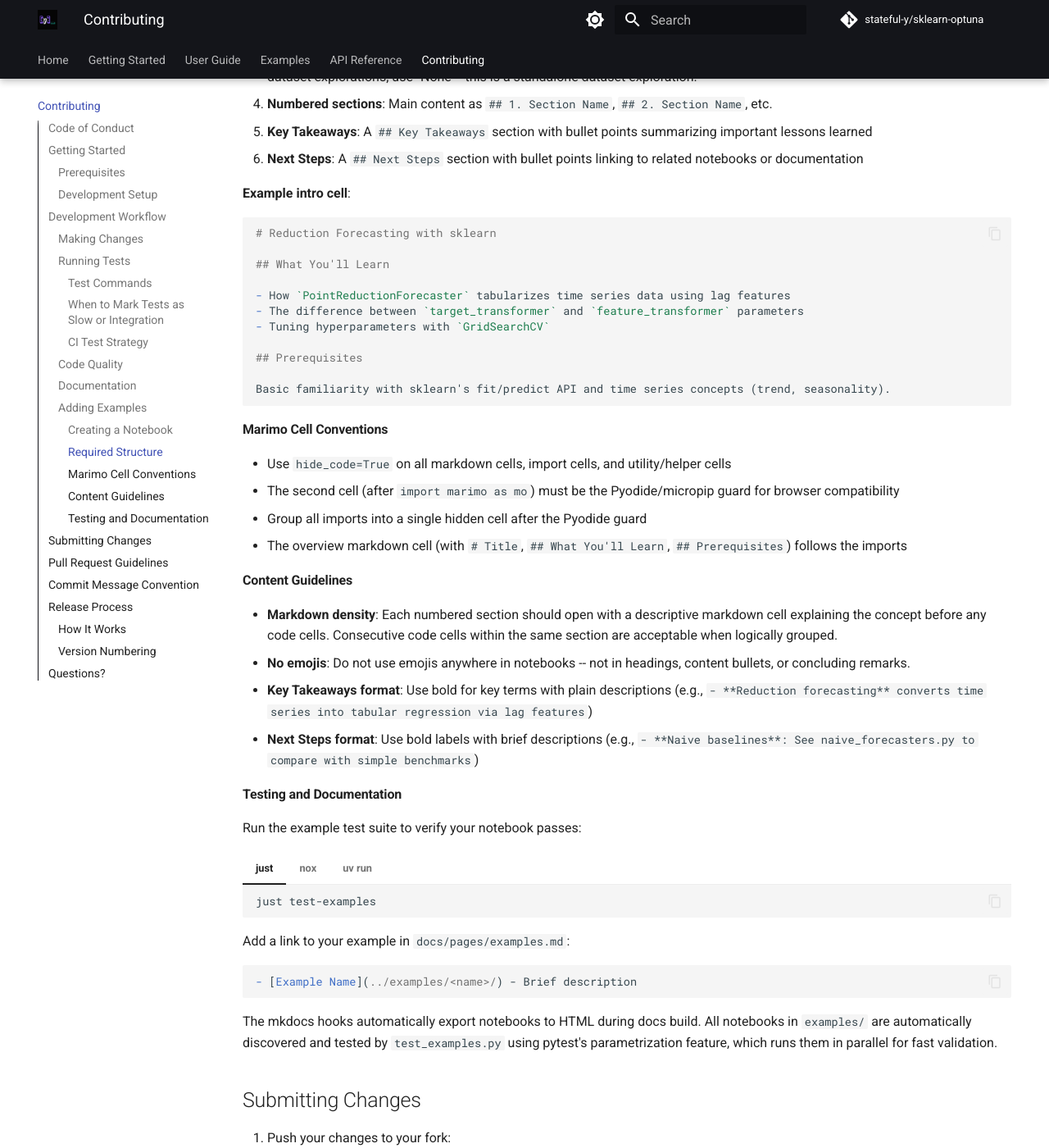
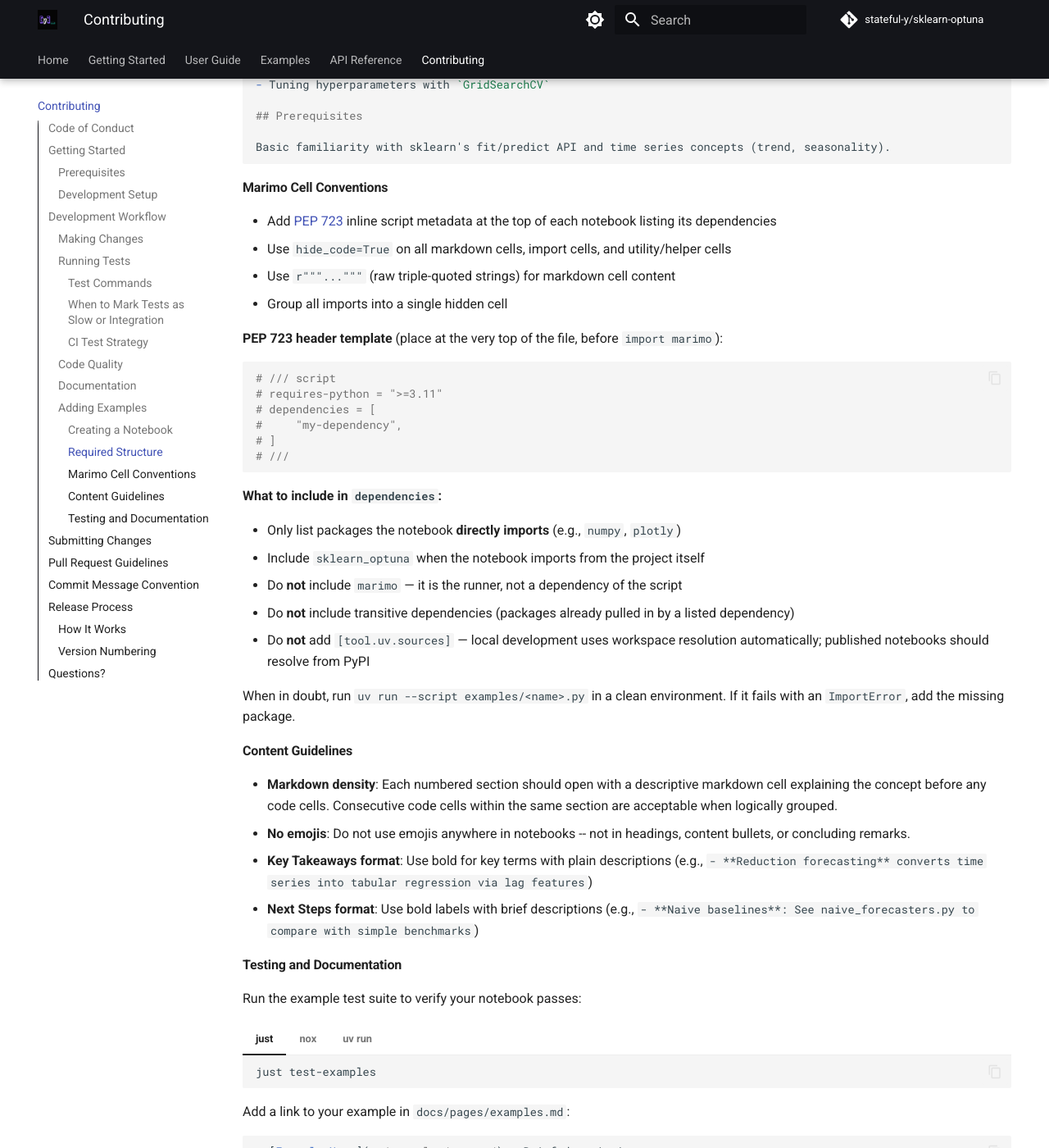
Before and after one commit to stateful-y/sklearn-optuna, an MkDocs documentation site: the page built from docs/pages/contributing.md, in a window 1280 px wide and 1400 px high, scrolled down 6425 px. Shown: the whole window at 82% size. Built offline with MkDocs 1.6.1 and Material for MkDocs 9.7.7, drawn with Linux system fonts in a browser that asks for light colours; comment, search, counter and statistics services are not loaded; some of the changed text lies outside the part shown.

Commit message:
feat: replace WASM export with PEP 723 notebooks and marimo.app playground links (#14)
* feat: replace WASM export with PEP 723 notebooks and marimo.app playground links

- Remove html-wasm export from docs/hooks.py; export HTML-only with --no-sandbox
- Add marimo.app playground URL resolution for [Open in marimo] links
- Use READTHEDOCS_GIT_COMMIT_HASH for correct PR preview links on RTD
- Switch notebook discovery from glob to recursive rglob
- Fail docs build on notebook cell execution errors
- Add PEP 723 inline script metadata to all example notebooks
- Remove pyodide/micropip cell from all example notebooks
- Update contributing guide with PEP 723 dependency conventions
- Install examples group in build_docs/serve_docs nox sessions

* minor fix

Signed-off-by: Guillaume Tauzin <4648633+gtauzin@users.noreply.github.com>

* Linting

Signed-off-by: Guillaume Tauzin <4648633+gtauzin@users.noreply.github.com>

---------

Signed-off-by: Guillaume Tauzin <4648633+gtauzin@users.noreply.github.com>

````diff
--- a/.copier-answers.yml
+++ b/.copier-answers.yml
@@ -1,7 +1,7 @@
 # This file is used by Copier to track the template version
 # and enable template updates in generated projects
 
-_commit: fdb4552a1ec1bc4eb78639a915006609cc9e2ded
+_commit: d439e067d6a4a123dc84d1c27642e2cd03356d67
 _src_path: gh:stateful-y/python-package-copier
 author_email: gtauzin@stateful-y.io
 author_name: Guillaume Tauzin
--- a/docs/pages/contributing.md
+++ b/docs/pages/contributing.md
@@ -205,7 +205,6 @@
     ```bash
     uvx nox -s test
     ```
-
 Run example notebook tests:
 
 === "just"
@@ -228,7 +227,6 @@
 
 This runs all notebooks in the `examples/` directory as Python scripts in parallel using pytest-xdist (`-n auto`). Each notebook is executed non-interactively to validate it runs without errors.
 
-
 #### When to Mark Tests as Slow or Integration
 
 Mark your tests appropriately to help maintain fast feedback during development:
@@ -244,12 +242,10 @@
   - Test multiple components working together
   - Require complex setup or teardown
   - Exercise end-to-end workflows
-
 - `@pytest.mark.example` is used in `tests/test_examples.py` to:
   - Validate example notebooks execute without errors
   - Run notebooks in the `examples/` directory
   - Test interactive documentation and tutorials
-
 
 Example:
 
@@ -406,28 +402,13 @@
    - **Key Takeaways**: Bullet points summarizing important lessons
    - **Next Steps**: Links to related notebooks for progression
    - Isolate utilities and markdown in separate cells
-   - Use `hide_code=True` for infrastructure cells: `import marimo`, pyodide install, library imports, utilities, and markdown cells
-
-   **Pyodide install cell template** (place right after `import marimo as mo`):
-
-   ```python
-   @app.cell(hide_code=True)
-   async def _():
-       import sys
-
-       if "pyodide" in sys.modules:
-           import micropip
-
-           await micropip.install(["scikit-learn"]) # List all packages needed to run the example
-       return
-   ```
+   - Use `hide_code=True` for infrastructure cells: `import marimo`, library imports, utilities, and markdown cells
 
    **`hide_code=True` guidance:** mark these cells as hidden:
 
    | Cell type | Why hidden |
    |-----------|-----------|
    | `import marimo as mo` | Boilerplate, not instructive |
-   | Pyodide install | Infrastructure, not tutorial content |
    | Library imports | Setup, readers focus on usage |
    | Utilities | Not the lesson |
    | Markdown cells | Purely structural |
@@ -469,10 +450,31 @@
 
 #### Marimo Cell Conventions
 
+- Add [PEP 723](https://peps.python.org/pep-0723/) inline script metadata at the top of each notebook listing its dependencies
 - Use `hide_code=True` on all markdown cells, import cells, and utility/helper cells
-- The second cell (after `import marimo as mo`) must be the Pyodide/micropip guard for browser compatibility
-- Group all imports into a single hidden cell after the Pyodide guard
-- The overview markdown cell (with `# Title`, `## What You'll Learn`, `## Prerequisites`) follows the imports
+- Use `r"""..."""` (raw triple-quoted strings) for markdown cell content
+- Group all imports into a single hidden cell
+
+**PEP 723 header template** (place at the very top of the file, before `import marimo`):
+
+```python
+# /// script
+# requires-python = ">=3.11"
+# dependencies = [
+#     "my-dependency",
+# ]
+# ///
+```
+
+**What to include in `dependencies`:**
+
+- Only list packages the notebook **directly imports** (e.g., `numpy`, `plotly`)
+- Include `sklearn_optuna` when the notebook imports from the project itself
+- Do **not** include `marimo` — it is the runner, not a dependency of the script
+- Do **not** include transitive dependencies (packages already pulled in by a listed dependency)
+- Do **not** add `[tool.uv.sources]` — local development uses workspace resolution automatically; published notebooks should resolve from PyPI
+
+When in doubt, run `uv run --script examples/<name>.py` in a clean environment. If it fails with an `ImportError`, add the missing package.
 
 #### Content Guidelines
 
@@ -510,7 +512,6 @@
 ```
 
 The mkdocs hooks automatically export notebooks to HTML during docs build. All notebooks in `examples/` are automatically discovered and tested by `test_examples.py` using pytest's parametrization feature, which runs them in parallel for fast validation.
-
 ## Submitting Changes
 
 1. Push your changes to your fork:
--- a/noxfile.py
+++ b/noxfile.py
@@ -242,6 +242,8 @@
         "--no-default-groups",
         "--group",
         "docs",
+        "--group",
+        "examples",
         env={"UV_PROJECT_ENVIRONMENT": session.virtualenv.location},
     )
 
@@ -259,6 +261,8 @@
         "--no-default-groups",
         "--group",
         "docs",
+        "--group",
+        "examples",
         env={"UV_PROJECT_ENVIRONMENT": session.virtualenv.location},
     )
 
````
Also changed, not shown: docs/hooks.py (+48 -109 lines), docs/pages/examples.md (+7 -7 lines), 6 other files.
